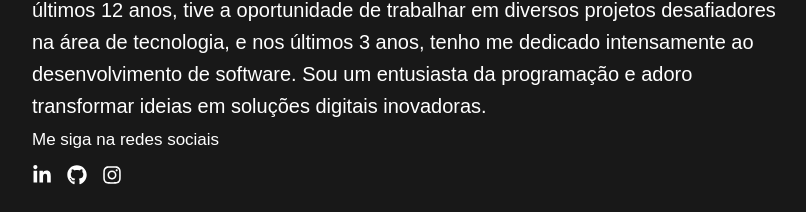
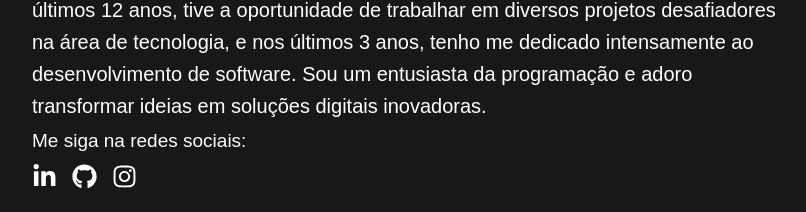
Before and after one commit to adielribeiro/adiel-portfolio, a React (Vite) app: page / in a window 1280 px wide. Shown: the part 838-1050 px from the top of the page, without its empty margins (232-1038 px from the left). Built offline with nearby package versions, Linux system fonts and the light colour scheme.

Commit message:
alterando tamnho icones redes socias

```diff
--- a/src/pages/Home/sections/About/About.tsx
+++ b/src/pages/Home/sections/About/About.tsx
@@ -37,19 +37,19 @@ const About = () => {
                             </Typography>
                             <Grid2 container>
                                 <Typography color="primary.contrastText" variant="subtitle1" justifyContent={"center"}  >
-                                    <Typography fontSize={"17px"} paddingTop={"5px"}>
-                                        Me siga na redes sociais
+                                    <Typography fontSize={"19px"} paddingTop={"5px"} >
+                                        Me siga na redes sociais:
                                     </Typography>
                                     <Grid2 display={"flex"} gap={"15px"} fontSize={"20px"} textAlign={"right"} paddingTop={"8px"}>
                                         <IconContext.Provider value={{ color: "white" }}>
                                             <a href="https://www.linkedin.com/in/adiel-ribeiro-do-vale-j%C3%BAnior-b5094574/" color="disable" >
-                                                <FaLinkedinIn />
+                                                <FaLinkedinIn cursor={"pointer"} size={"25px"} />
                                             </a>
                                             <a href="https://github.com/adielribeiro">
-                                                <FaGithub cursor={"pointer"} />
+                                                <FaGithub cursor={"pointer"} size={"25px"}  />
                                             </a>
                                             <a href="https://www.instagram.com/junior.do.vale/">
-                                                <FaInstagram cursor={"pointer"} />
+                                                <FaInstagram cursor={"pointer"} size={"25px"} />
                                             </a>
                                         </IconContext.Provider>
                                     </Grid2>
```
